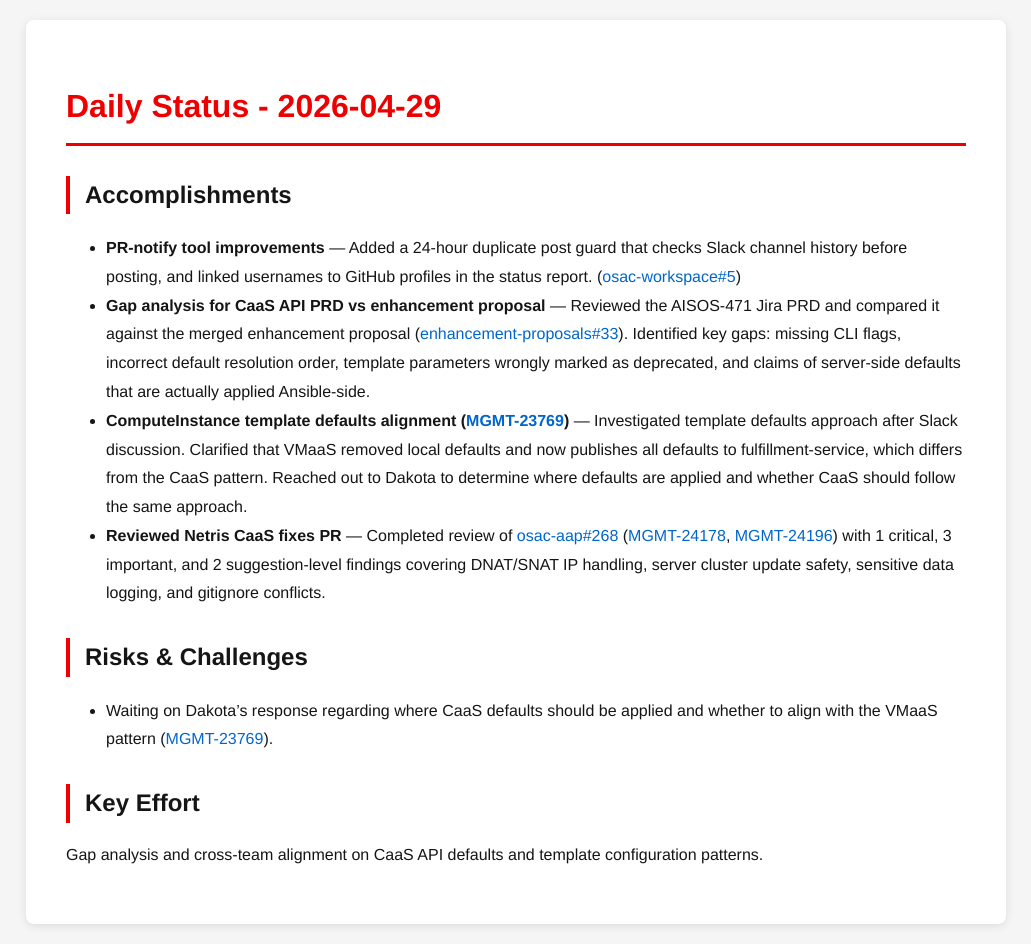
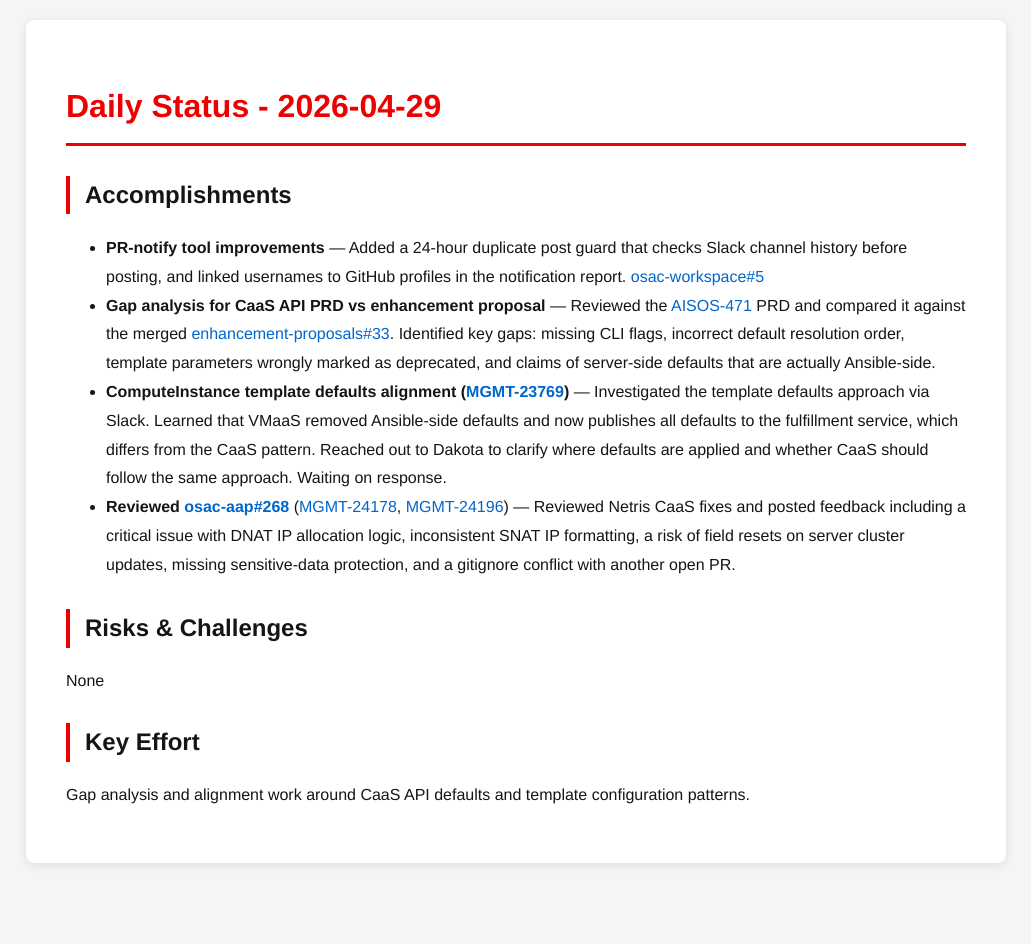
Before and after one commit to tzvatot/daily-status, a Jekyll site: the page built from 2026-04-29.md, in a window 1280 px wide. Shown: the whole page, without its empty margins (124-1155 px from the left). Built offline with Jekyll 4.4.1, drawn with Linux system fonts in a browser that asks for light colours; after the commit the page ends 900 px from its top, so only the background shows below that.

Commit message:
Daily status update - 2026-04-29

```diff
--- a/2026-04-29.md
+++ b/2026-04-29.md
@@ -7,13 +7,13 @@
 # Daily Status - 2026-04-29
 
 ## Accomplishments
-- **PR-notify tool improvements** — Added a 24-hour duplicate post guard that checks Slack channel history before posting, and linked usernames to GitHub profiles in the status report. ([osac-workspace#5](https://github.com/osac-project/osac-workspace/pull/5))
-- **Gap analysis for CaaS API PRD vs enhancement proposal** — Reviewed the AISOS-471 Jira PRD and compared it against the merged enhancement proposal ([enhancement-proposals#33](https://github.com/osac-project/enhancement-proposals/pull/33)). Identified key gaps: missing CLI flags, incorrect default resolution order, template parameters wrongly marked as deprecated, and claims of server-side defaults that are actually applied Ansible-side.
-- **ComputeInstance template defaults alignment ([MGMT-23769](https://issues.redhat.com/browse/MGMT-23769))** — Investigated template defaults approach after Slack discussion. Clarified that VMaaS removed local defaults and now publishes all defaults to fulfillment-service, which differs from the CaaS pattern. Reached out to Dakota to determine where defaults are applied and whether CaaS should follow the same approach.
-- **Reviewed Netris CaaS fixes PR** — Completed review of [osac-aap#268](https://github.com/osac-project/osac-aap/pull/268) ([MGMT-24178](https://issues.redhat.com/browse/MGMT-24178), [MGMT-24196](https://issues.redhat.com/browse/MGMT-24196)) with 1 critical, 3 important, and 2 suggestion-level findings covering DNAT/SNAT IP handling, server cluster update safety, sensitive data logging, and gitignore conflicts.
+- **PR-notify tool improvements** — Added a 24-hour duplicate post guard that checks Slack channel history before posting, and linked usernames to GitHub profiles in the notification report. [osac-workspace#5](https://github.com/osac-project/osac-workspace/pull/5)
+- **Gap analysis for CaaS API PRD vs enhancement proposal** — Reviewed the [AISOS-471](https://issues.redhat.com/browse/AISOS-471) PRD and compared it against the merged [enhancement-proposals#33](https://github.com/osac-project/enhancement-proposals/pull/33). Identified key gaps: missing CLI flags, incorrect default resolution order, template parameters wrongly marked as deprecated, and claims of server-side defaults that are actually Ansible-side.
+- **ComputeInstance template defaults alignment ([MGMT-23769](https://issues.redhat.com/browse/MGMT-23769))** — Investigated the template defaults approach via Slack. Learned that VMaaS removed Ansible-side defaults and now publishes all defaults to the fulfillment service, which differs from the CaaS pattern. Reached out to Dakota to clarify where defaults are applied and whether CaaS should follow the same approach. Waiting on response.
+- **Reviewed [osac-aap#268](https://github.com/osac-project/osac-aap/pull/268)** ([MGMT-24178](https://issues.redhat.com/browse/MGMT-24178), [MGMT-24196](https://issues.redhat.com/browse/MGMT-24196)) — Reviewed Netris CaaS fixes and posted feedback including a critical issue with DNAT IP allocation logic, inconsistent SNAT IP formatting, a risk of field resets on server cluster updates, missing sensitive-data protection, and a gitignore conflict with another open PR.
 
 ## Risks & Challenges
-- Waiting on Dakota's response regarding where CaaS defaults should be applied and whether to align with the VMaaS pattern ([MGMT-23769](https://issues.redhat.com/browse/MGMT-23769)).
+None
 
 ## Key Effort
-Gap analysis and cross-team alignment on CaaS API defaults and template configuration patterns.
+Gap analysis and alignment work around CaaS API defaults and template configuration patterns.
```
